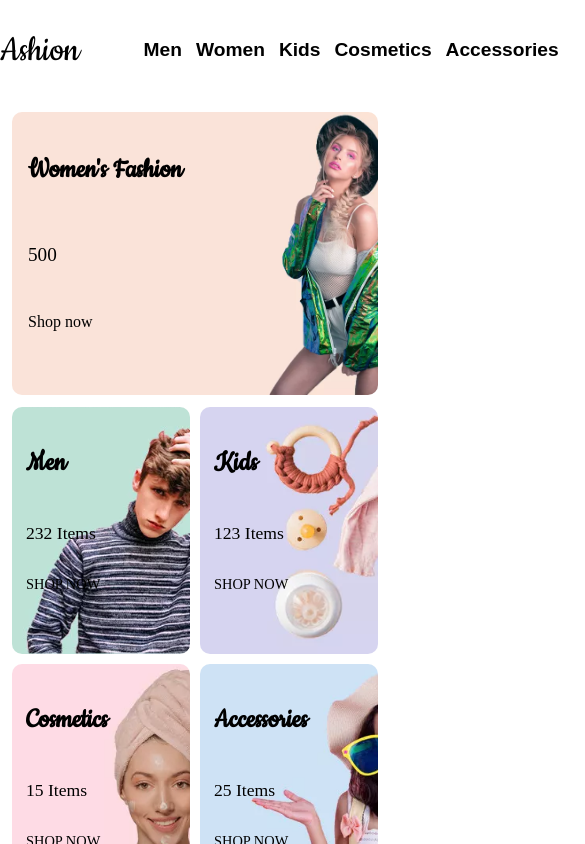
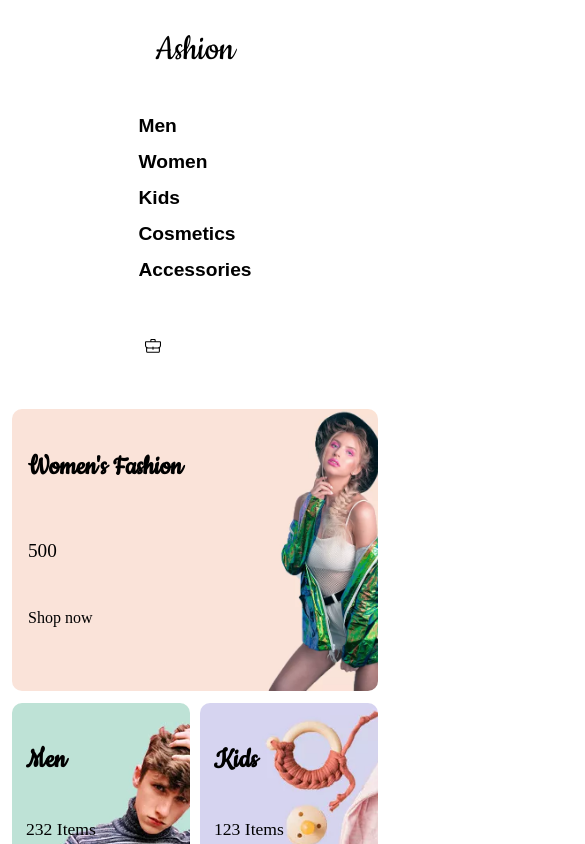
Before and after one commit to sowjanya-gangisetty/shoping-site-react, a React (Vite) app: page / in a window 390 px wide. Shown: the top 844 px of the page, 585 px wide, since content can reach past the window. Built offline with nearby package versions, Linux system fonts and the light colour scheme; a web font is replaced by a local one.

Commit message:
responsive

```diff
--- a/src/components/Header/header.module.css
+++ b/src/components/Header/header.module.css
@@ -4,3 +4,8 @@
     justify-content: space-around;
     border-bottom-color: black;
 }
+@media screen and (max-width:768px){
+    .headerContainer{
+        flex-direction:column;
+    }
+}
--- a/src/components/Navigation/navigation.module.css
+++ b/src/components/Navigation/navigation.module.css
@@ -13,8 +13,6 @@
     justify-content: space-around;
     gap: 14px;
 }
-
-
 .category {
     cursor: pointer;
     font-family: Arial, Helvetica, sans-serif;
@@ -23,22 +21,16 @@
 }
 
 .category:hover{
+  color: red;
+  text-decoration: underline;
+}
 
+@media screen and (max-width:768px){
+
+    .navigation  {
+      flex-direction: row;
+    }
+    .menuItems {
+        flex-flow: column;
+    }
 }
-.category::after {
-  content: "";
-  position: absolute;
-  left: 0;
-  bottom: -4px;
-  width: 100%;
-  height: 2px;
-  background-color: black;
-  transform: scaleX(0);
-  transform-origin: right;
-  transition: transform 0.3s ease;
-}
-.category:hover::after,
-.category:focus-visible::after {
-  transform: scaleX(1);
-  transform-origin: left;
-}
```
